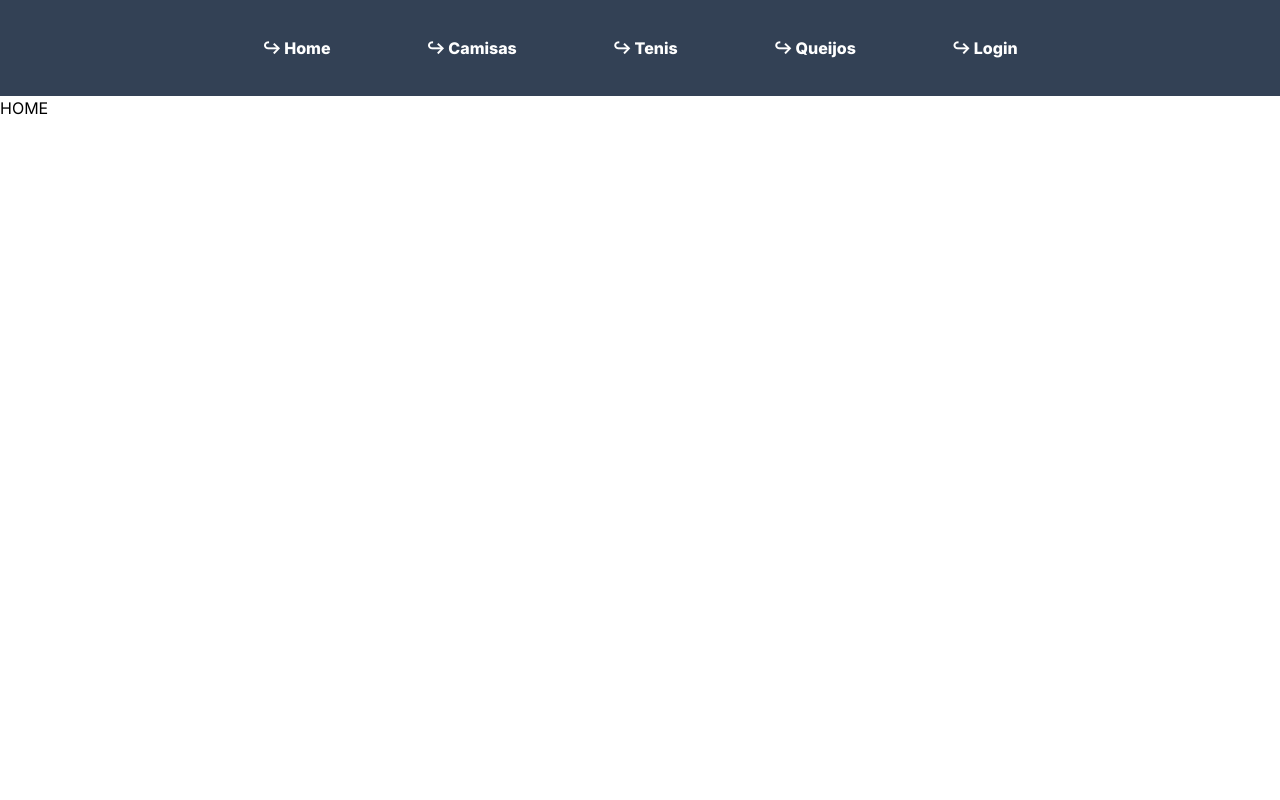
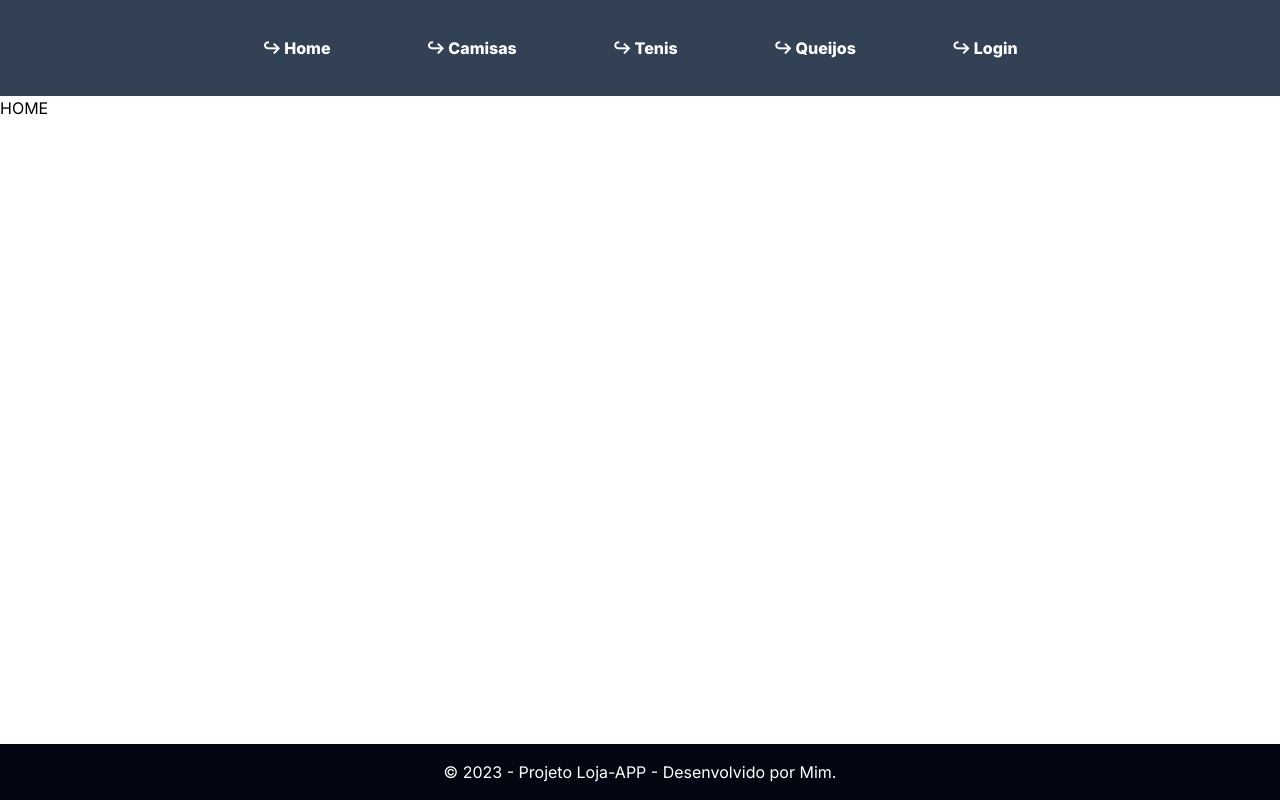
Before and after one commit to GEdO23/loja-app-1tdspg-rm99632, a Next.js app: page / in a window 1280 px wide. Built offline with nearby package versions, Linux system fonts and the light colour scheme.

Commit message:
Adcionando e estilizando rodapé.

```diff
--- a/src/app/globals.css
+++ b/src/app/globals.css
@@ -35,6 +35,15 @@
         }
 
     }
+
+    .rodape {
+        @apply bg-gray-950 text-white h-14 fixed w-full bottom-0;
+
+        & div {
+            @apply w-full h-full flex items-center justify-center;
+        }
+
+    }
 }
 
 @layer utilities {
--- a/src/app/layout.jsx
+++ b/src/app/layout.jsx
@@ -1,6 +1,7 @@
 import { Inter } from "next/font/google";
 import "./globals.css";
 import Cabecalho from "../components/Cabecalho/Cabecalho";
+import Rodape from "@/components/Rodape/Rodape";
 
 const inter = Inter({ subsets: ["latin"] });
 
@@ -15,6 +16,7 @@ export default function RootLayout({ children }) {
       <body className={inter.className}>
         <Cabecalho/>
         {children}
+        <Rodape/>
       </body>
     </html>
   );
--- /dev/null
+++ b/src/components/Rodape/Rodape.jsx
@@ -0,0 +1,11 @@
+import React from 'react'
+
+export default function Rodape() {
+    return (
+        <footer className="rodape">
+            <div>
+                <p>&copy; 2023 - Projeto Loja-APP - Desenvolvido por Mim.</p>
+            </div>
+        </footer>
+    )
+}
```
